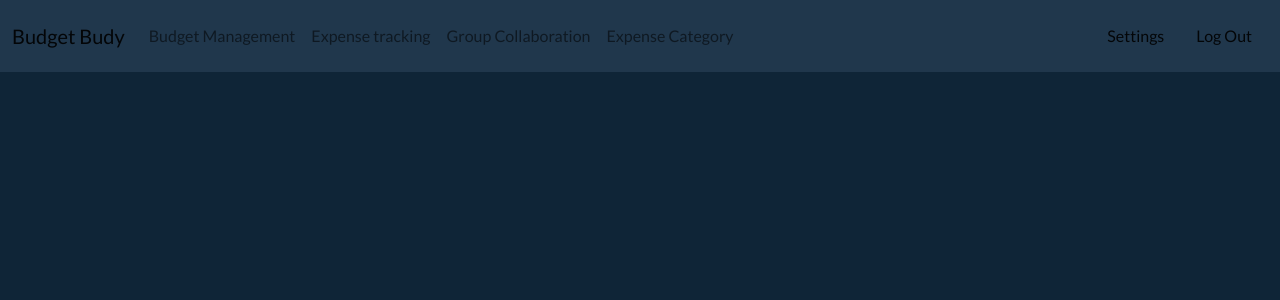
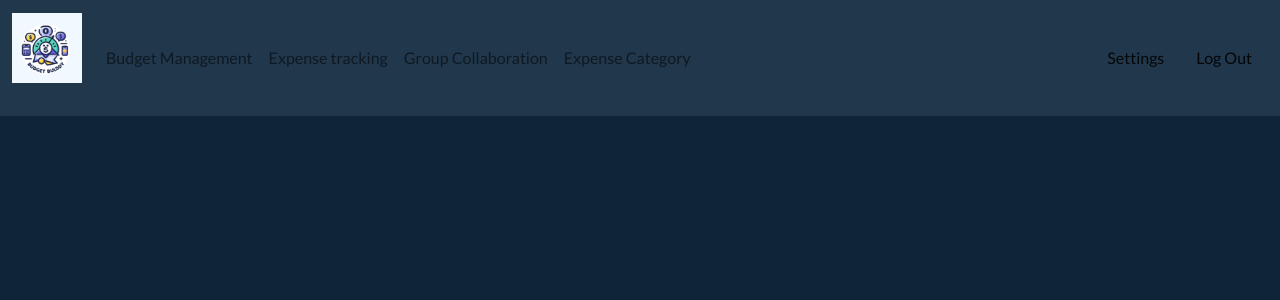
Before and after one commit to TrevorHenry05/BudgetBuddy, a React (Create React App) app: page /dashboard in a window 1280 px wide. Shown: the top 300 px of the page. Built offline with nearby package versions, Linux system fonts and the light colour scheme.

Commit message:
added logo

```diff
--- a/src/components/Navigate.js
+++ b/src/components/Navigate.js
@@ -1,13 +1,16 @@
 import React from 'react';
 import '../App.css'
 import { NavLink, Link } from "react-router-dom";
+import logo from './img/logo.jpg';
 
 function Navigate() {
     return (
         <>
             <nav class="navbar navbar-expand-lg bg-dark" data-bs-theme="dark">
                 <div className="container-fluid">
-                    <Link to="/" className="navbar-brand">Budget Budy</Link>
+                    <Link to="/budget" className="navbar-brand">
+                        <img src={logo} alt="Budget Buddy Logo" style={{ maxWidth: '170px', maxHeight: '70px' }}/>
+                    </Link>
 
                     <div className="collapse navbar-collapse" id="navbarText">
                         <ul className="navbar-nav me-auto mb-2 mb-lg-0">
```
